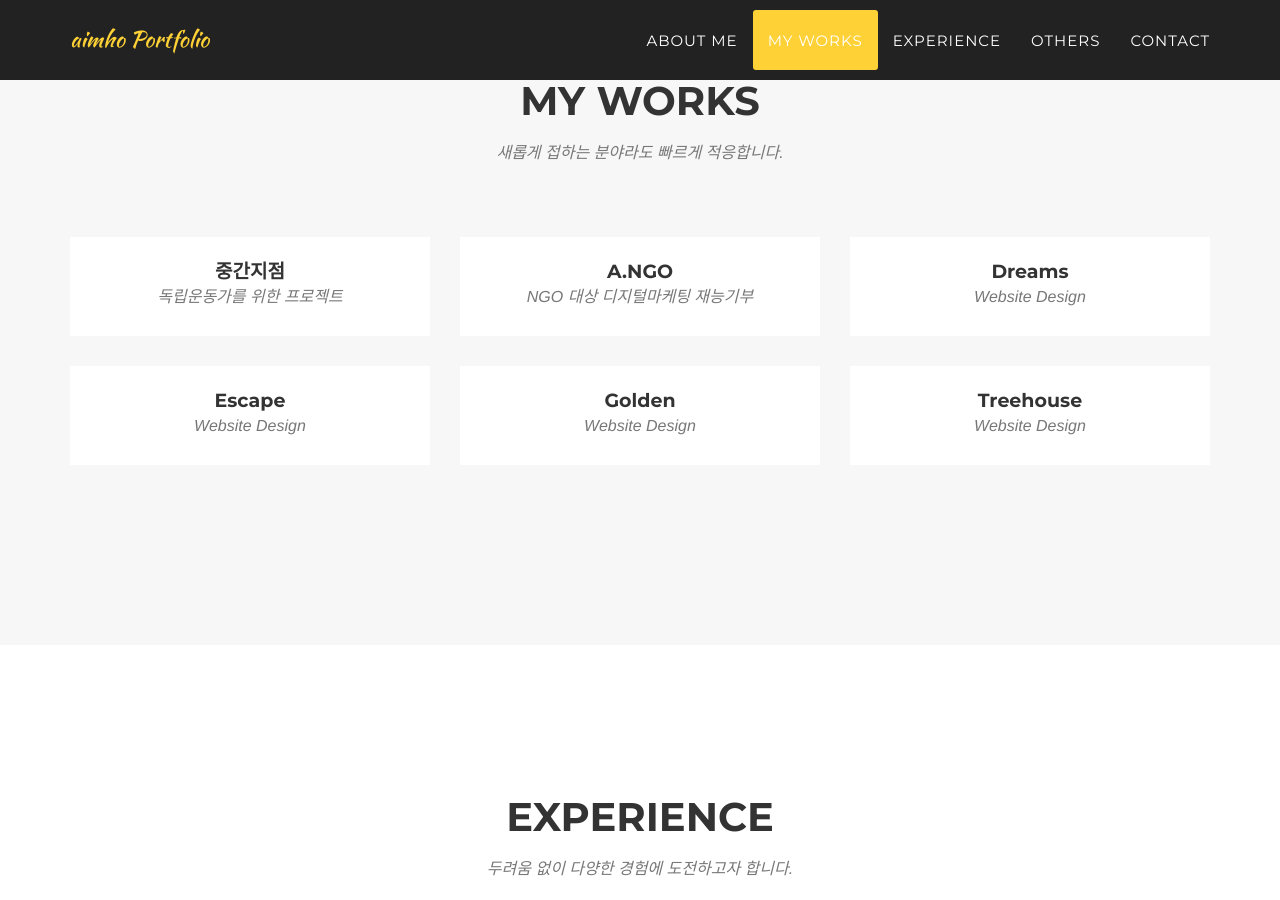
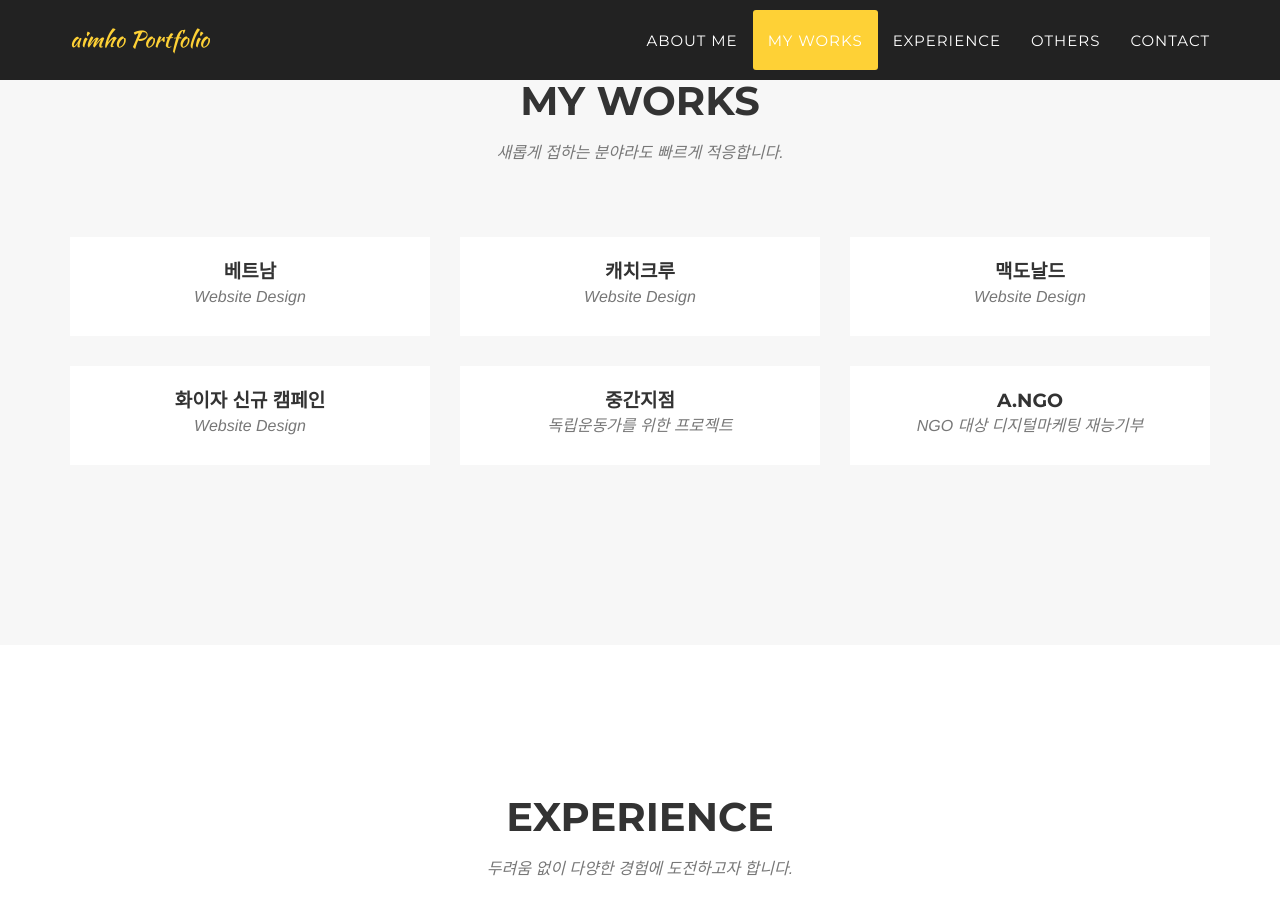
Before and after one commit to aimho23/portfolio, a Jekyll site: the page built from _posts/2014-07-18-project-1.markdown, in a window 1280 px wide and 900 px high, scrolled down 1541 px. Built offline with Jekyll 4.4.1, drawn with Linux system fonts in a browser that asks for light colours; some web fonts are replaced.

```diff
--- a/_posts/2014-07-15-project-4.markdown
+++ b/_posts/2014-07-15-project-4.markdown
@@ -1,9 +1,9 @@
 ---
-title: Treehouse
+title: 화이자 신규 캠페인
 subtitle: Website Design
 layout: default
 modal-id: 4
-date: 2014-07-15
+date: 2017-07-15
 img: treehouse.png
 thumbnail: treehouse-thumbnail.png
 alt: image-alt
--- a/_posts/2014-07-16-project-3.markdown
+++ b/_posts/2014-07-16-project-3.markdown
@@ -1,9 +1,9 @@
 ---
-title: Golden
+title: 맥도날드
 subtitle: Website Design
 layout: default
 modal-id: 3
-date: 2014-07-16
+date: 2017-12-16
 img: golden.png
 thumbnail: golden-thumbnail.png
 alt: image-alt
--- a/_posts/2014-07-17-project-2.markdown
+++ b/_posts/2014-07-17-project-2.markdown
@@ -1,9 +1,9 @@
 ---
-title: Escape
+title: 캐치크루
 subtitle: Website Design
 layout: default
 modal-id: 2
-date: 2014-07-17
+date: 2019-01-17
 img: escape.png
 thumbnail: escape-thumbnail.png
 alt: image-alt
--- a/_posts/2014-07-18-project-1.markdown
+++ b/_posts/2014-07-18-project-1.markdown
@@ -1,9 +1,9 @@
 ---
-title: Dreams
+title: 베트남
 subtitle: Website Design
 layout: default
 modal-id: 1
-date: 2014-07-18
+date: 2019-12-18
 img: dreams.png
 thumbnail: dreams-thumbnail.png
 alt: image-alt
```
